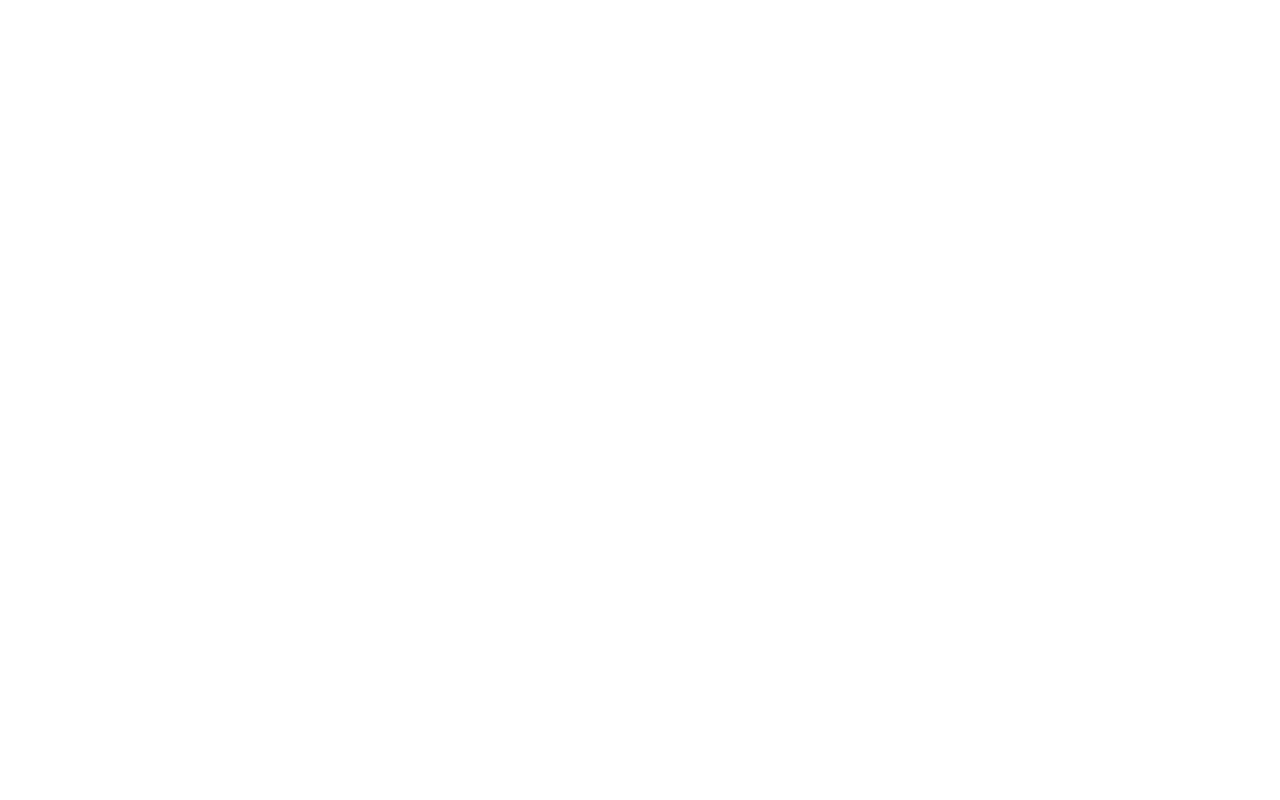
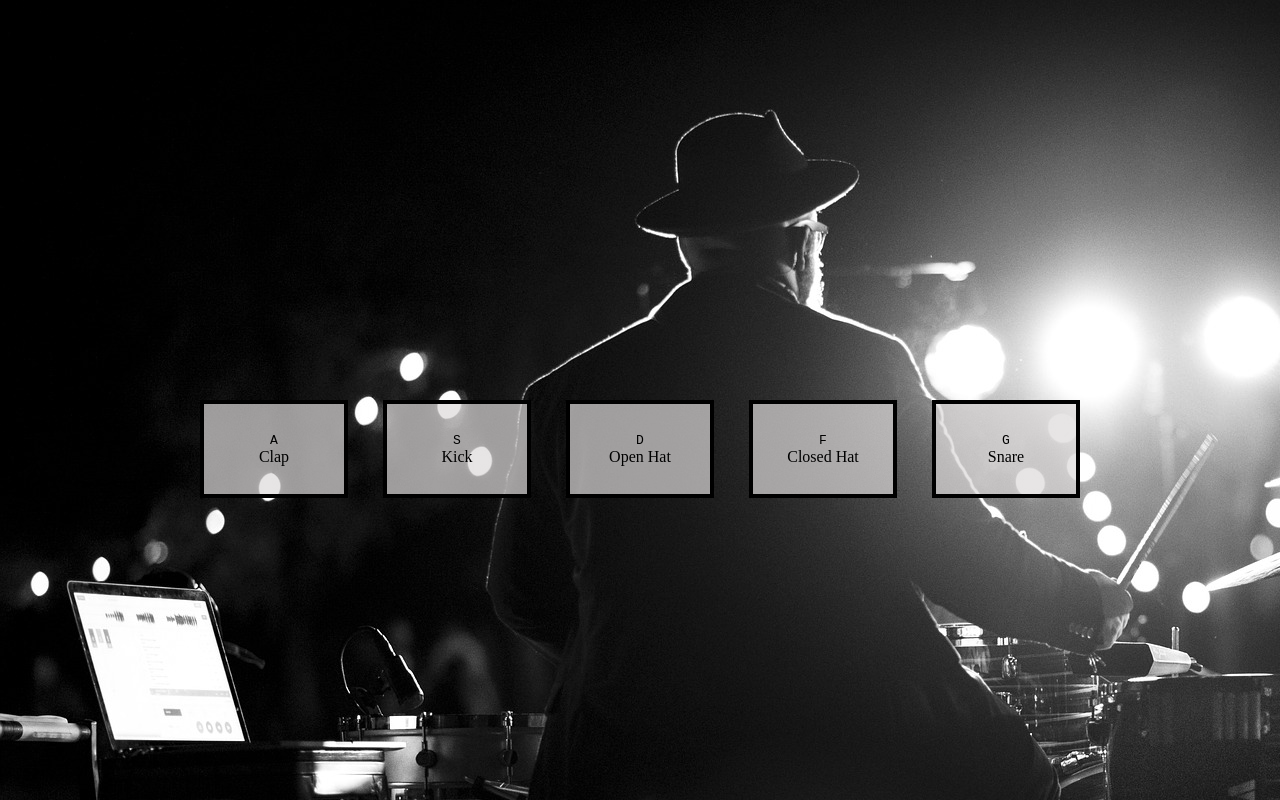
Before and after one commit to Bane-999/Drum_Kit, a plain HTML site: page index.html in a window 1280 px wide. Drawn offline with Linux system fonts and the light colour scheme.

Commit message:
created simple design

```diff
--- a/index.html
+++ b/index.html
@@ -7,6 +7,37 @@
         <script src="./js/script1.js" defer></script>
     </head>
     <body>
+        <div class="keys">
+            <div data-key="65" class="key">
+                <kbd>A</kbd>
+                <span class="sound">Clap</span>
+            </div>
 
+            <div data-key="83" class="key">
+                <kbd>S</kbd>
+                <span class="sound">Kick</span>
+            </div>
+
+            <div data-key="68" class="key">
+                <kbd>D</kbd>
+                <span class="sound">Open Hat</span>
+            </div>
+
+            <div data-key="70" class="key">
+                <kbd>F</kbd>
+                <span class="sound">Closed Hat</span>
+            </div>
+
+            <div data-key="71" class="key">
+                <kbd>G</kbd>
+                <span class="sound">Snare</span>
+            </div>
+        </div>
+
+        <audio data-key="65" src="./audio_samples/Imba Clap 02.wav"></audio>
+        <audio data-key="83" src="./audio_samples/Imba Kick 10.wav"></audio>
+        <audio data-key="68" src="./audio_samples/Imba Open Hat 23.wav"></audio>
+        <audio data-key="70" src="./audio_samples/Imba Closed Hat 22.wav"></audio>
+        <audio data-key="71" src="./audio_samples/Imba Snare 24.wav"></audio>
     </body>
 </html>
--- a/js/script1.js
+++ b/js/script1.js
@@ -0,0 +1,16 @@
+window.addEventListener('keydown', function(e) {
+    const audio = document.querySelector(`audio[data-key="${e.keyCode}"]`);
+    const key = document.querySelector(`.key[data-key="${e.keyCode}"]`);
+    if(!audio) return;
+    audio.currentTime = 0;
+    audio.play();
+    key.classList.add("playing");
+});
+
+function removeTransition(e) {
+    if(e.propertyName !== "transform") return;
+    this.classList.remove("playing");
+}
+
+const keys = document.querySelectorAll(".key");
+keys.forEach(key => key.addEventListener("transitionend",removeTransition));
--- a/styles/style.css
+++ b/styles/style.css
@@ -0,0 +1,31 @@
+body {
+    background-image:url(../images/drummer-gdea30a3f5_1920.jpg);
+}
+
+.keys {
+    display: flex;
+    gap:35px;
+    flex-wrap: wrap;
+    align-items: center;
+    justify-content: center;
+    margin-top: 50vh;
+}
+
+.key {
+    display:flex;
+    flex-direction: column;
+    align-items: center;
+    justify-content: center;
+    transition: all 0.1s;
+    border: 4px solid black;
+    min-width: 100px;
+    min-height: 50px;
+    background: rgb(221, 218, 218, 0.7);
+    padding: 20px;
+}
+
+.playing {
+    transform: scale(1.1);
+    border-color: red;
+    box-shadow: 0 0 10px red;
+}
```
Also changed, not shown: images/drummer-gdea30a3f5_1920.jpg (added).
